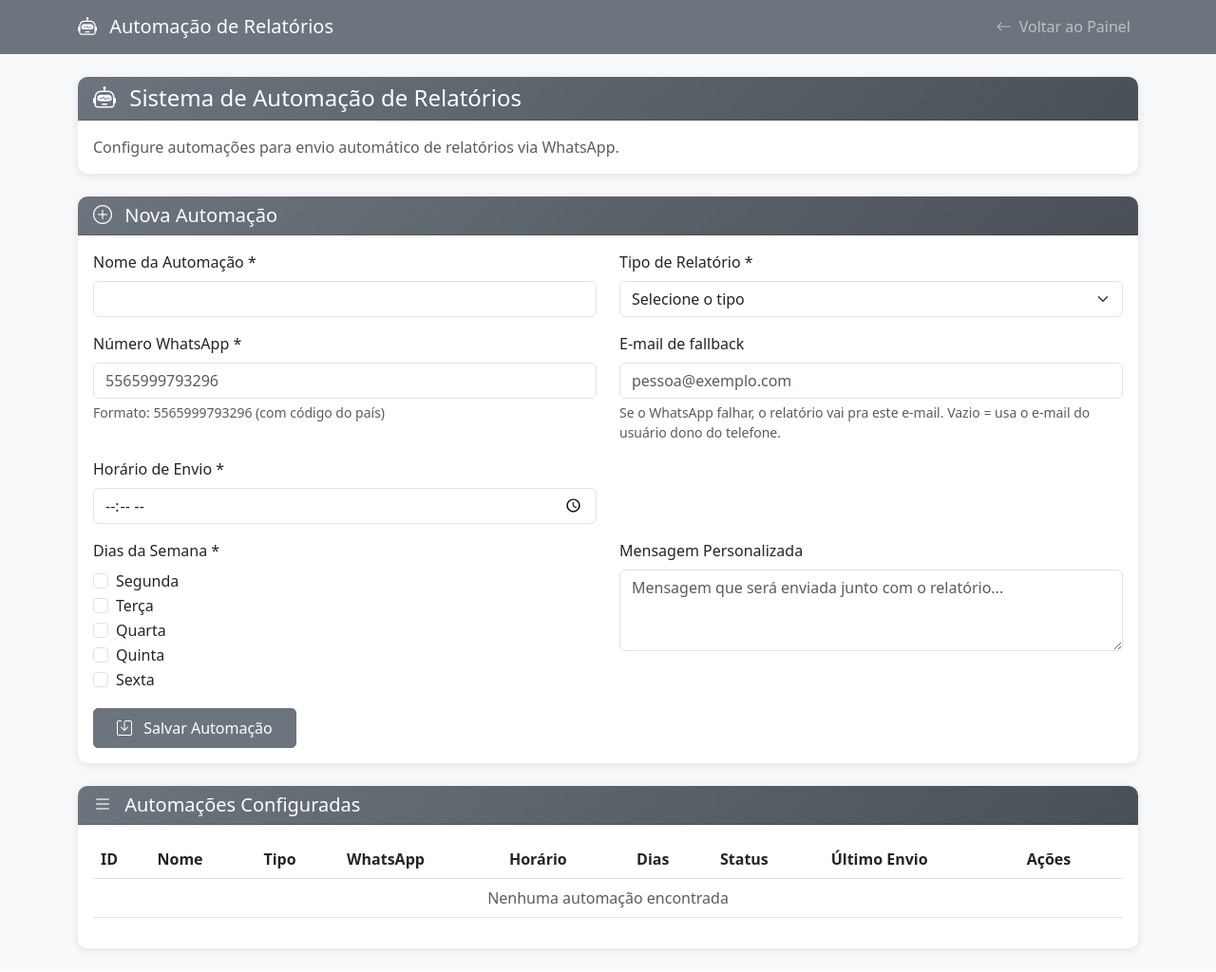
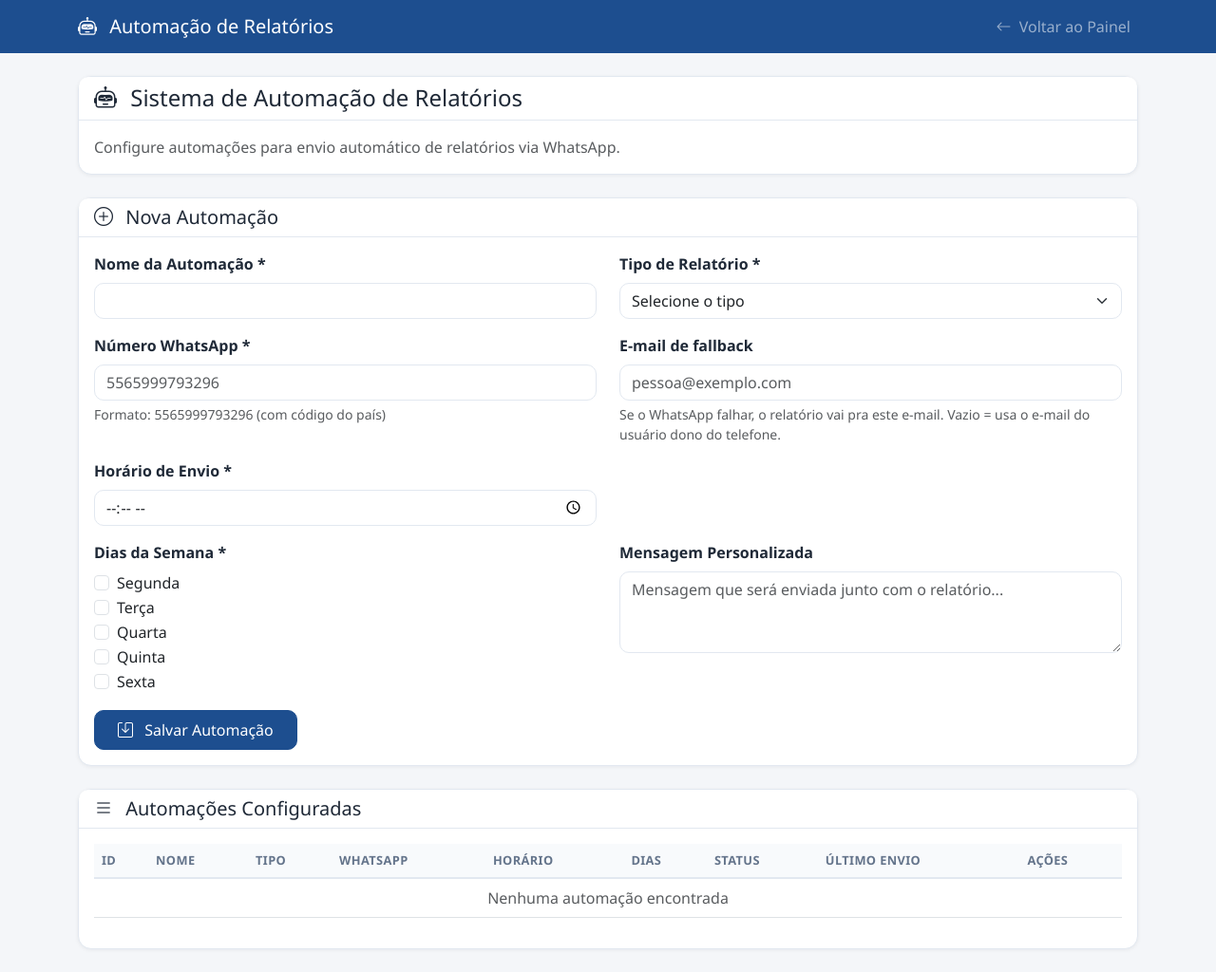
Before and after one commit to tlinhares/presenca-, a PHP site: page /presenca/painel/automacao_relatorios.php in a window 1280 px wide. Shown: the whole page at 95% size. Run offline with PHP 8.4, Linux system fonts and the light colour scheme; a user stored in the database is signed in.

Commit message:
feat(ui): design system AOM (piloto), voltar inteligente e busca no dashboard
- css/aom-ui.css cobre navbars/btn-dark legados (automacao_relatorios
  ficava cinza — classes próprias fora do padrão .header-page)
- js/aom-ui.js: voltarAom() — botão Voltar volta pra tela de ORIGEM
  (history.back se referrer for da mesma origem; senão fallback fixo).
  Aplicado nas 6 telas do piloto + dashboard
- painel/dashboard.php: campo de busca que filtra os cards em tempo real
  (título+descrição, ignora acento), esconde seções vazias, atalho '/'
  foca a busca — resolve a 'lista gigante difícil de encontrar'

```diff
--- /dev/null
+++ b/css/aom-ui.css
@@ -0,0 +1,164 @@
+/**
+ * AOM UI — design system do sistema (aplicado POR CIMA do Bootstrap e dos
+ * estilos inline das telas, sem alterar estrutura/HTML).
+ *
+ * Objetivo: matar a colcha de retalhos (cada tela com um gradiente de cor
+ * diferente) e padronizar tudo na identidade institucional:
+ *   Azul AOM #1D4E8F · neutros slate · acentos semânticos discretos
+ *
+ * Regras:
+ *  - Carregar por ÚLTIMO no <head> (depois do bootstrap e do <style> da tela)
+ *  - !important onde precisa vencer estilo inline legado
+ *  - Nada aqui muda posição/tamanho de botões nem comportamento
+ */
+
+:root {
+    --aom-brand: #1d4e8f;
+    --aom-brand-escuro: #163d72;
+    --aom-brand-claro: #eaf1fa;
+    --aom-fundo: #f4f6f9;
+    --aom-texto: #1f2937;
+    --aom-texto-suave: #64748b;
+    --aom-borda: #e2e8f0;
+    --aom-ok: #15803d;
+    --aom-alerta: #b45309;
+    --aom-erro: #b91c1c;
+    --aom-radius: 14px;
+    --aom-sombra: 0 1px 4px rgba(15, 23, 42, .06);
+}
+
+/* ── Fundo e tipografia base ───────────────────────────────────────────── */
+body {
+    background: var(--aom-fundo) !important;
+    color: var(--aom-texto);
+    font-family: 'Segoe UI', system-ui, -apple-system, sans-serif;
+}
+
+/* ── Cabeçalho de página: TODOS iguais (adeus gradientes coloridos) ────── */
+.header-page {
+    background: var(--aom-brand) !important;
+    box-shadow: 0 2px 10px rgba(29, 78, 143, .25) !important;
+    color: #fff !important;
+}
+.header-page .btn-light {
+    background: rgba(255, 255, 255, .14);
+    border: 1px solid rgba(255, 255, 255, .25);
+    color: #fff;
+}
+.header-page .btn-light:hover {
+    background: rgba(255, 255, 255, .26);
+    color: #fff;
+}
+
+/* ── Cards ─────────────────────────────────────────────────────────────── */
+.card,
+.card-main,
+.filter-card {
+    background: #fff !important;
+    border: 1px solid var(--aom-borda) !important;
+    border-radius: var(--aom-radius) !important;
+    box-shadow: var(--aom-sombra) !important;
+}
+.card-header {
+    background: #fff !important;
+    border-bottom: 1px solid var(--aom-borda) !important;
+    color: var(--aom-texto) !important;
+    font-weight: 600;
+}
+
+/* ── Botões: primário sempre no azul da marca ──────────────────────────── */
+.btn-primary {
+    background: var(--aom-brand) !important;
+    border-color: var(--aom-brand) !important;
+}
+.btn-primary:hover, .btn-primary:focus {
+    background: var(--aom-brand-escuro) !important;
+    border-color: var(--aom-brand-escuro) !important;
+}
+.btn-outline-primary {
+    color: var(--aom-brand) !important;
+    border-color: var(--aom-brand) !important;
+    background: transparent !important;
+}
+.btn-outline-primary:hover {
+    background: var(--aom-brand-claro) !important;
+    color: var(--aom-brand-escuro) !important;
+}
+.btn { border-radius: 10px !important; }
+.btn:focus { box-shadow: 0 0 0 3px rgba(29, 78, 143, .2) !important; }
+
+/* Semânticos: mantém o significado, tira o berrante */
+.btn-danger  { background: #dc3545 !important; border-color: #dc3545 !important; }
+.btn-success { background: #198754 !important; border-color: #198754 !important; }
+.btn-warning { background: #f59e0b !important; border-color: #f59e0b !important; color: #1f2937 !important; }
+
+/* ── Formulários ───────────────────────────────────────────────────────── */
+.form-control, .form-select {
+    border-radius: 10px !important;
+    border-color: var(--aom-borda) !important;
+}
+.form-control:focus, .form-select:focus {
+    border-color: var(--aom-brand) !important;
+    box-shadow: 0 0 0 3px rgba(29, 78, 143, .15) !important;
+}
+.form-check-input:checked {
+    background-color: var(--aom-brand) !important;
+    border-color: var(--aom-brand) !important;
+}
+.form-label { font-weight: 600; color: var(--aom-texto); }
+
+/* ── Tabelas ───────────────────────────────────────────────────────────── */
+.table thead th {
+    background: #f8fafc !important;
+    color: var(--aom-texto-suave) !important;
+    font-size: .8rem;
+    text-transform: uppercase;
+    letter-spacing: .03em;
+    border-bottom: 2px solid var(--aom-borda) !important;
+}
+.table-hover > tbody > tr:hover > * {
+    background-color: var(--aom-brand-claro) !important;
+}
+
+/* ── Navegação/abas/toggles de tela (ex.: .tipo-btn) ───────────────────── */
+.tipo-btn:hover { border-color: var(--aom-brand) !important; color: var(--aom-brand) !important; }
+.tipo-btn.active {
+    background: var(--aom-brand) !important;
+    border-color: var(--aom-brand) !important;
+    color: #fff !important;
+}
+.nav-pills .nav-link.active,
+.nav-tabs .nav-link.active {
+    color: var(--aom-brand) !important;
+    border-color: var(--aom-brand) !important;
+}
+.nav-pills .nav-link.active { background: var(--aom-brand) !important; color: #fff !important; }
+
+/* ── Badges mais suaves ────────────────────────────────────────────────── */
+.badge { border-radius: 8px !important; font-weight: 600 !important; }
+.badge.bg-primary { background: var(--aom-brand) !important; }
+
+/* ── Modais e alerts ───────────────────────────────────────────────────── */
+.modal-content { border-radius: var(--aom-radius) !important; border: none !important; }
+.modal-header { border-bottom: 1px solid var(--aom-borda) !important; }
+.alert { border-radius: 12px !important; }
+
+/* ── Links ─────────────────────────────────────────────────────────────── */
+a { color: var(--aom-brand); }
+a:hover { color: var(--aom-brand-escuro); }
+
+/* ── Navbars legadas de telas antigas (ex.: automação de relatórios) ───── */
+.navbar-custom,
+nav.navbar.navbar-dark {
+    background: var(--aom-brand) !important;
+    border-bottom: none !important;
+}
+.btn-dark {
+    background: var(--aom-brand) !important;
+    border-color: var(--aom-brand) !important;
+}
+.btn-dark:hover {
+    background: var(--aom-brand-escuro) !important;
+    border-color: var(--aom-brand-escuro) !important;
+}
+.section-title { color: var(--aom-texto) !important; }
--- a/painel/automacao_relatorios.php
+++ b/painel/automacao_relatorios.php
@@ -77,6 +77,8 @@ MenuPermissaoService::exigirAcesso('automacao_relatorios');
             color: #dc3545;
         }
     </style>
+    <link href="../css/aom-ui.css?v=<?= time() ?>" rel="stylesheet"> <!-- design system AOM (carregar por último) -->
+    <script src="../js/aom-ui.js?v=<?= time() ?>"></script>
 </head>
 <body>
     <!-- Navbar -->
@@ -87,7 +89,7 @@ MenuPermissaoService::exigirAcesso('automacao_relatorios');
                 Automação de Relatórios
             </a>
             <div class="navbar-nav ms-auto">
-                <a class="nav-link" href="dashboard.php">
+                <a class="nav-link" href="javascript:void(0)" onclick="voltarAom('dashboard.php')">
                     <i class="bi bi-arrow-left me-1"></i>
                     Voltar ao Painel
                 </a>
--- a/painel/comunicados.php
+++ b/painel/comunicados.php
@@ -32,13 +32,15 @@ if (empty($_SESSION['usuario_categoria']) || $_SESSION['usuario_categoria'] !==
         .btn-icon { padding: .25rem .5rem; font-size: .85rem; }
         .preview-img { max-width: 100%; max-height: 160px; border-radius: 10px; }
     </style>
+    <link href="../css/aom-ui.css?v=<?= time() ?>" rel="stylesheet"> <!-- design system AOM (carregar por último) -->
+    <script src="../js/aom-ui.js?v=<?= time() ?>"></script>
 </head>
 <body>
 
 <div class="header-page">
     <div class="container d-flex justify-content-between align-items-center">
         <h5 class="mb-0"><i class="bi bi-megaphone-fill me-2"></i>Comunicados Internos</h5>
-        <a href="<?= MenuPermissaoService::ajustarUrl('/painel/dashboard.php') ?>" class="btn btn-light btn-sm">
+        <a href="javascript:void(0)" onclick="voltarAom('<?= MenuPermissaoService::ajustarUrl('/painel/dashboard.php') ?>')" class="btn btn-light btn-sm">
             <i class="bi bi-arrow-left"></i> Voltar
         </a>
     </div>
--- a/painel/configuracoes.php
+++ b/painel/configuracoes.php
@@ -140,6 +140,8 @@ MenuPermissaoService::exigirAcesso('configuracoes');
             font-weight: 500;
         }
     </style>
+    <link href="../css/aom-ui.css?v=<?= time() ?>" rel="stylesheet"> <!-- design system AOM (carregar por último) -->
+    <script src="../js/aom-ui.js?v=<?= time() ?>"></script>
 </head>
 <body>
     <!-- Header -->
@@ -151,7 +153,7 @@ MenuPermissaoService::exigirAcesso('configuracoes');
                     <small>Parâmetros e preferências gerais</small>
                 </div>
                 <div class="d-flex flex-wrap gap-2">
-                    <a href="dashboard.php" class="btn btn-dark btn-sm">
+                    <a href="javascript:void(0)" onclick="voltarAom('dashboard.php')" class="btn btn-dark btn-sm">
                         <i class="fas fa-arrow-left me-1"></i>Voltar
                     </a>
                     <a href="../logout.php" class="btn btn-outline-dark btn-sm">
--- a/painel/dias_fechado.php
+++ b/painel/dias_fechado.php
@@ -44,6 +44,8 @@ $nomeUsuario = $_SESSION['usuario_nome'] ?? 'Usuário';
             padding: 1.5rem;
         }
     </style>
+    <link href="../css/aom-ui.css?v=<?= time() ?>" rel="stylesheet"> <!-- design system AOM (carregar por último) -->
+    <script src="../js/aom-ui.js?v=<?= time() ?>"></script>
 </head>
 <body>
     <!-- Header -->
@@ -55,7 +57,7 @@ $nomeUsuario = $_SESSION['usuario_nome'] ?? 'Usuário';
                     <small class="opacity-75">Gerencie as datas em que o refeitório não funcionará</small>
                 </div>
                 <div class="d-flex flex-wrap gap-2">
-                    <a href="dashboard.php" class="btn btn-outline-light btn-sm">
+                    <a href="javascript:void(0)" onclick="voltarAom('dashboard.php')" class="btn btn-outline-light btn-sm">
                         <i class="bi bi-arrow-left me-1"></i>Voltar
                     </a>
                 </div>
--- a/painel/divulgar_app.php
+++ b/painel/divulgar_app.php
@@ -29,13 +29,15 @@ if (empty($_SESSION['usuario_categoria']) || $_SESSION['usuario_categoria'] !==
         .preview-box { background:#e7f6e7; border:1px solid #bfe3bf; border-radius:12px; padding:14px; white-space:pre-wrap; font-size:.92rem; }
         .progress { height: 22px; border-radius: 12px; }
     </style>
+    <link href="../css/aom-ui.css?v=<?= time() ?>" rel="stylesheet"> <!-- design system AOM (carregar por último) -->
+    <script src="../js/aom-ui.js?v=<?= time() ?>"></script>
 </head>
 <body>
 
 <div class="header-page">
     <div class="container d-flex justify-content-between align-items-center">
         <h5 class="mb-0"><i class="bi bi-phone-vibrate-fill me-2"></i>Divulgar Aplicativo</h5>
-        <a href="<?= MenuPermissaoService::ajustarUrl('/painel/dashboard.php') ?>" class="btn btn-light btn-sm">
+        <a href="javascript:void(0)" onclick="voltarAom('<?= MenuPermissaoService::ajustarUrl('/painel/dashboard.php') ?>')" class="btn btn-light btn-sm">
             <i class="bi bi-arrow-left"></i> Voltar
         </a>
     </div>
--- a/painel/enviar_push.php
+++ b/painel/enviar_push.php
@@ -70,13 +70,15 @@ if (empty($_SESSION['usuario_categoria']) || $_SESSION['usuario_categoria'] !==
         .agend-row.falha { border-left-color: #e53e3e; background: #fff5f5; }
         .agend-row.cancelado { border-left-color: #a0aec0; }
     </style>
+    <link href="../css/aom-ui.css?v=<?= time() ?>" rel="stylesheet"> <!-- design system AOM (carregar por último) -->
+    <script src="../js/aom-ui.js?v=<?= time() ?>"></script>
 </head>
 <body>
     <div class="header-page">
         <div class="container-fluid px-3">
             <div class="d-flex justify-content-between align-items-center">
                 <div class="d-flex align-items-center gap-3">
-                    <a href="../resumo.php" class="btn btn-outline-light btn-sm"><i class="bi bi-arrow-left"></i></a>
+                    <a href="javascript:void(0)" onclick="voltarAom('../resumo.php')" class="btn btn-outline-light btn-sm"><i class="bi bi-arrow-left"></i></a>
                     <div>
                         <h5 class="mb-0"><i class="bi bi-send-fill me-2"></i>Enviar Notificação Push</h5>
                         <small class="opacity-75">Manual — Intranet AOM (iOS + Android)</small>
```
Also changed, not shown: js/aom-ui.js (added, +19 -0 lines), painel/dashboard.php (+40 -1 lines).
